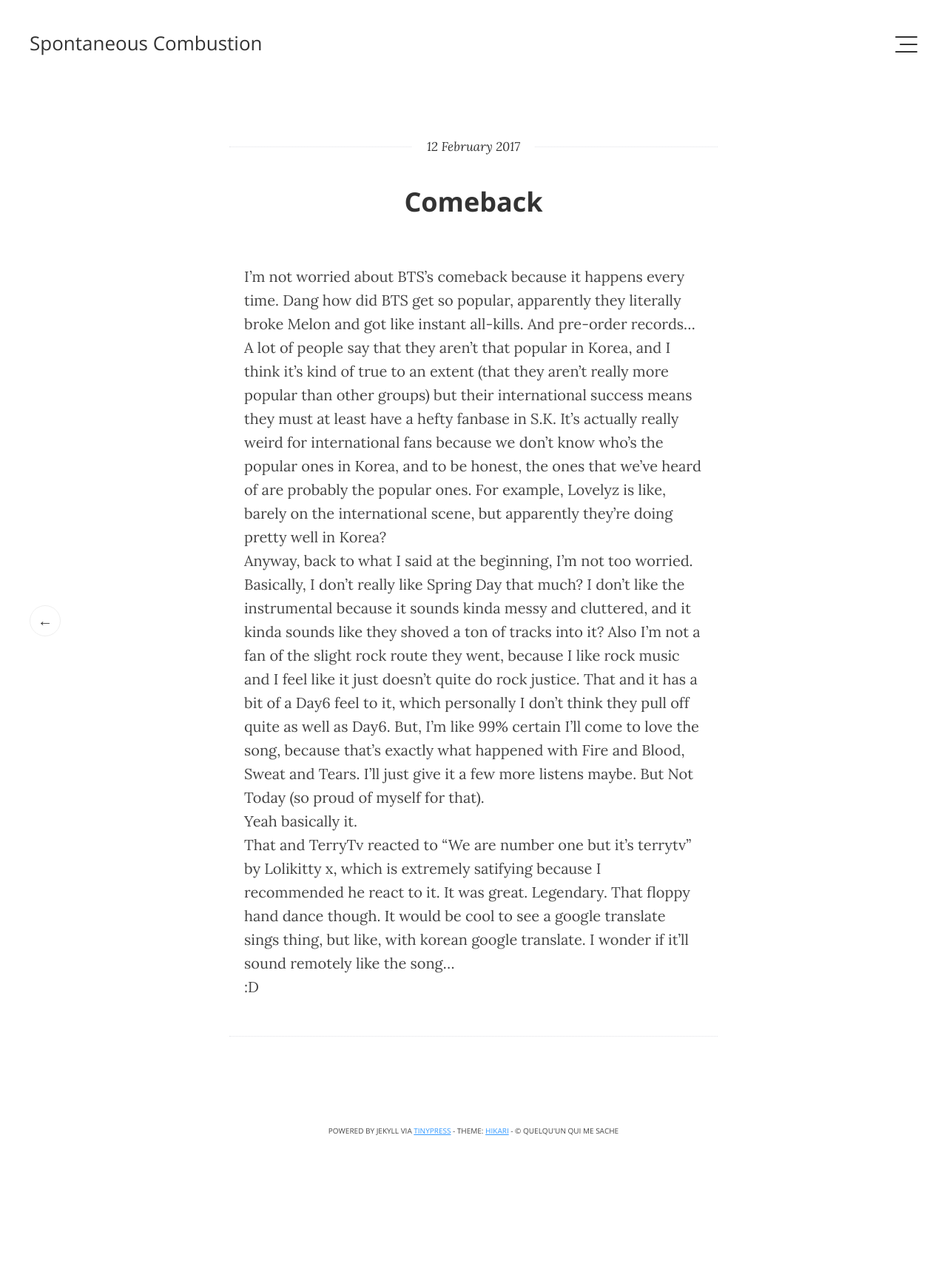
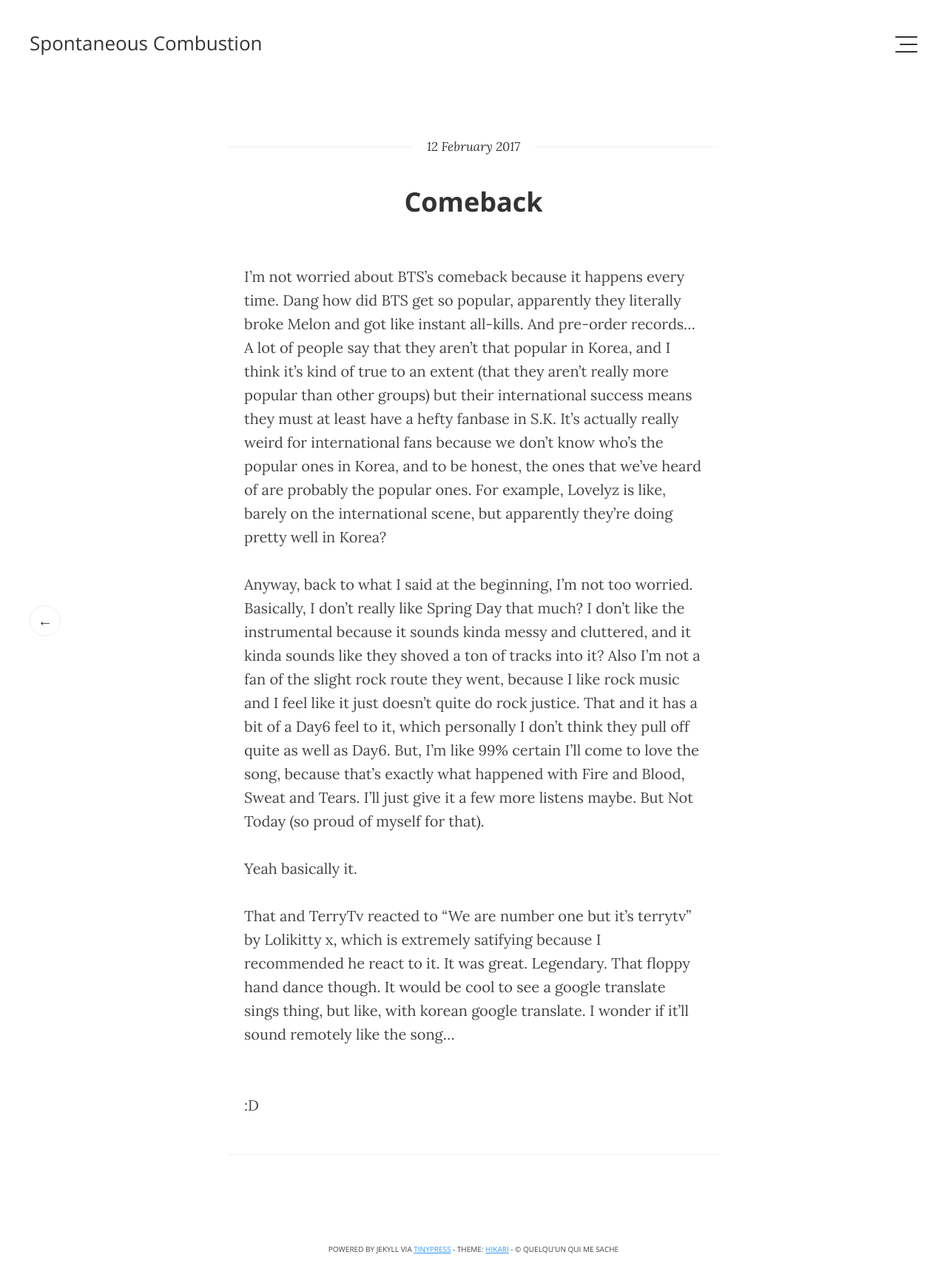
Before and after one commit to quinez/quinez.github.io, a Jekyll site: the page built from _posts/2017-02-12-comeback.markdown, in a window 1280 px wide. Shown: the whole page at 74% size. Built offline with Jekyll 4.4.1, drawn with Linux system fonts in a browser that asks for light colours; comment, search, counter and statistics services are not loaded; before the commit the page ends 1578 px from its top, so only the background shows below that.

Commit message:
Update 2017-02-12-comeback.markdown

```diff
--- a/_posts/2017-02-12-comeback.markdown
+++ b/_posts/2017-02-12-comeback.markdown
@@ -4,11 +4,11 @@ title: Comeback
 layout: post
 ---
 I'm not worried about BTS's comeback because it happens every time. Dang how did BTS get so popular, apparently they literally broke Melon and got like instant all-kills. And pre-order records... A lot of people say that they aren't that popular in Korea, and I think it's kind of true to an extent (that they aren't really more popular than other groups) but their international success means they must at least have a hefty fanbase in S.K. It's actually really weird for international fans because we don't know who's the popular ones in Korea, and to be honest, the ones that we've heard of are probably the popular ones. For example, Lovelyz is like, barely on the international scene, but apparently they're doing pretty well in Korea?
-<br>
+<br/><br/>
 Anyway, back to what I said at the beginning, I'm not too worried. Basically, I don't really like Spring Day that much? I don't like the instrumental because it sounds kinda messy and cluttered, and it kinda sounds like they shoved a ton of tracks into it? Also I'm not a fan of the slight rock route they went, because I like rock music and I feel like it just doesn't quite do rock justice. That and it has a bit of a Day6 feel to it, which personally I don't think they pull off quite as well as Day6. But, I'm like 99% certain I'll come to love the song, because that's exactly what happened with Fire and Blood, Sweat and Tears. I'll just give it a few more listens maybe. But Not Today (so proud of myself for that).
-<br/>
+<br/><br/>
 Yeah basically it.
-<br/>
+<br/><br/>
 That and TerryTv reacted to "We are number one but it's terrytv" by Lolikitty x, which is extremely satifying because I recommended he react to it. It was great. Legendary. That floppy hand dance though. It would be cool to see a google translate sings thing, but like, with korean google translate. I wonder if it'll sound remotely like the song...
-<br/>
+<br/><br/><br/>
 :D
```
